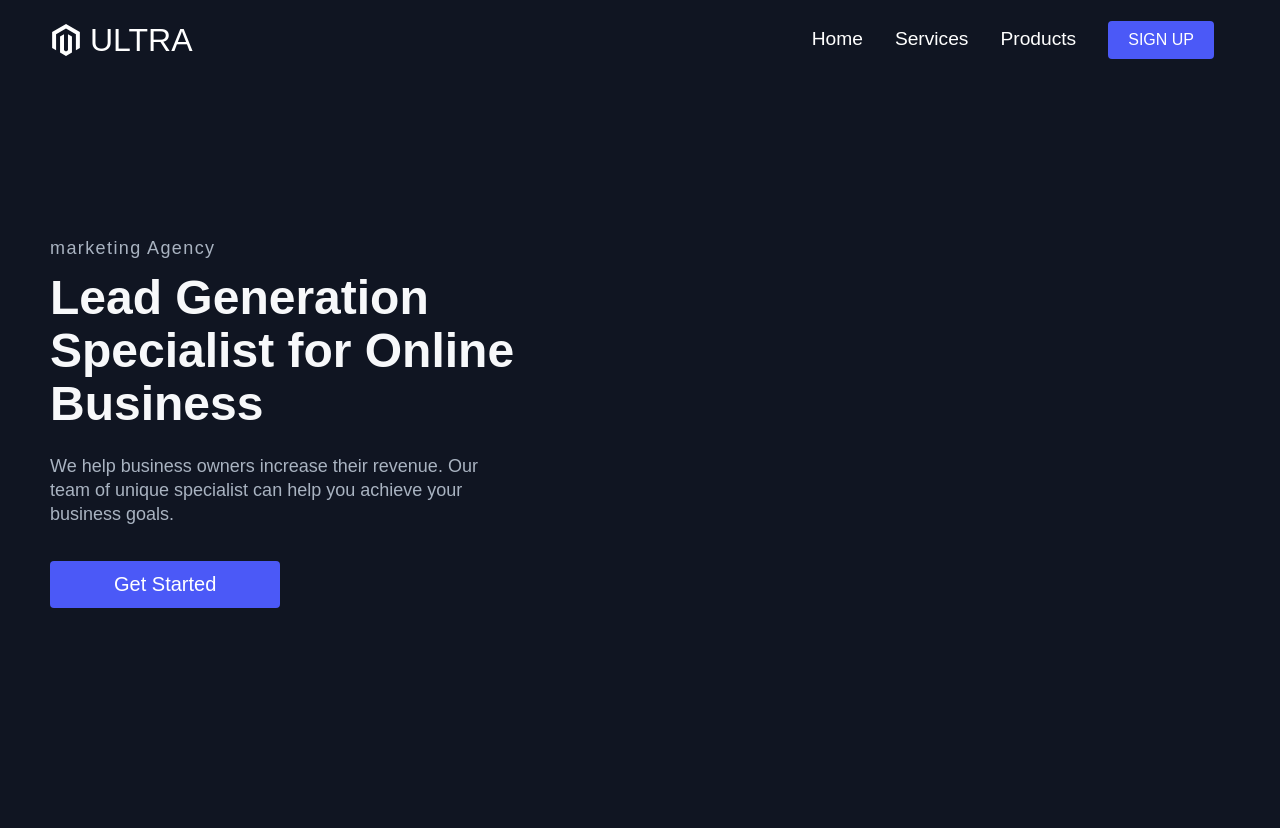
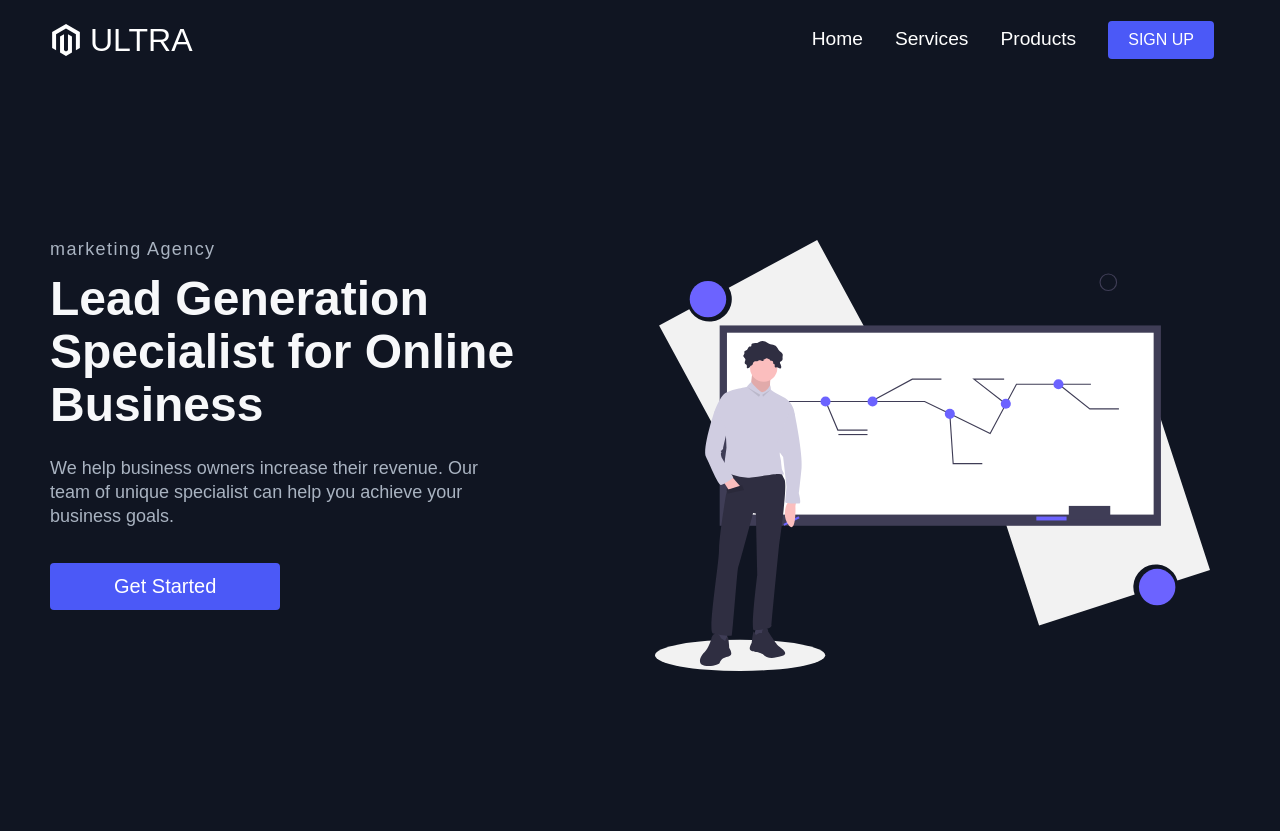
Before and after one commit to BayLadyCoder/landing-page, a React (Create React App) app: page / in a window 1280 px wide. Built offline with nearby package versions, Linux system fonts and the light colour scheme.

Commit message:
Added SVG image to section one

```diff
--- a/src/components/InfoSection/InfoSection.styled.ts
+++ b/src/components/InfoSection/InfoSection.styled.ts
@@ -81,3 +81,18 @@
   line-height: 24px;
   color: ${({ lightTextDesc }) => (lightTextDesc ? "#a9b3c1" : "#1c2237")};
 `;
+
+export const ImgWrapper = styled.div<{ start: string }>`
+  max-width: 555px;
+  display: flex;
+  justify-content: ${({ start }) => (start ? "flex-start" : "flex-end")};
+`;
+
+export const Img = styled.img`
+  padding-right: 0;
+  border: 0;
+  max-width: 100%;
+  vertical-align: middle;
+  display: inline-block;
+  max-height: 500px;
+`;
--- a/src/components/InfoSection/InfoSection.tsx
+++ b/src/components/InfoSection/InfoSection.tsx
@@ -7,6 +7,8 @@
   TopLine,
   Heading,
   Subtitle,
+  ImgWrapper,
+  Img,
 } from "./InfoSection.styled";
 import { Container, Button } from "../../globalStyles";
 import { Link } from "react-router-dom";
@@ -22,6 +24,9 @@
   lightTopLine: boolean;
   lightText: boolean;
   lightTextDesc: boolean;
+  img: string;
+  alt: string;
+  start: string;
 }
 
 const InfoSection: React.FC<Props> = ({
@@ -35,6 +40,9 @@
   lightTopLine,
   lightText,
   lightTextDesc,
+  img,
+  alt,
+  start,
 }) => {
   return (
     <>
@@ -53,6 +61,11 @@
                 </Link>
               </TextWrapper>
             </InfoColumn>
+            <InfoColumn>
+              <ImgWrapper start={start}>
+                <Img src={img} alt={alt} />
+              </ImgWrapper>
+            </InfoColumn>
           </InfoRow>
         </Container>
       </InfoSec>
--- a/src/pages/Data.ts
+++ b/src/pages/Data.ts
@@ -10,4 +10,7 @@
   lightTopLine: true,
   lightText: true,
   lightTextDesc: true,
+  img: require("../images/professor.svg").default,
+  alt: "Image",
+  start: "",
 };
```
Also changed, not shown: src/images/professor.svg (added).
